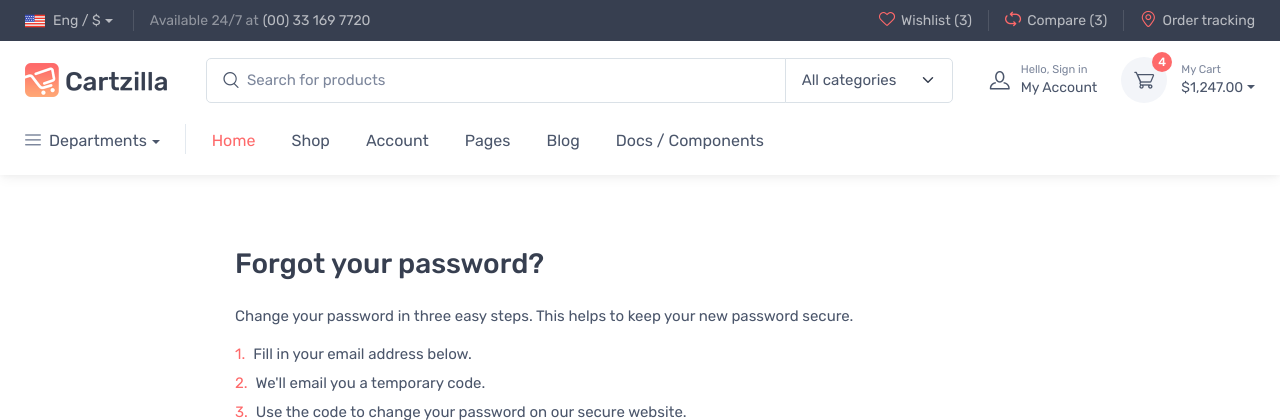
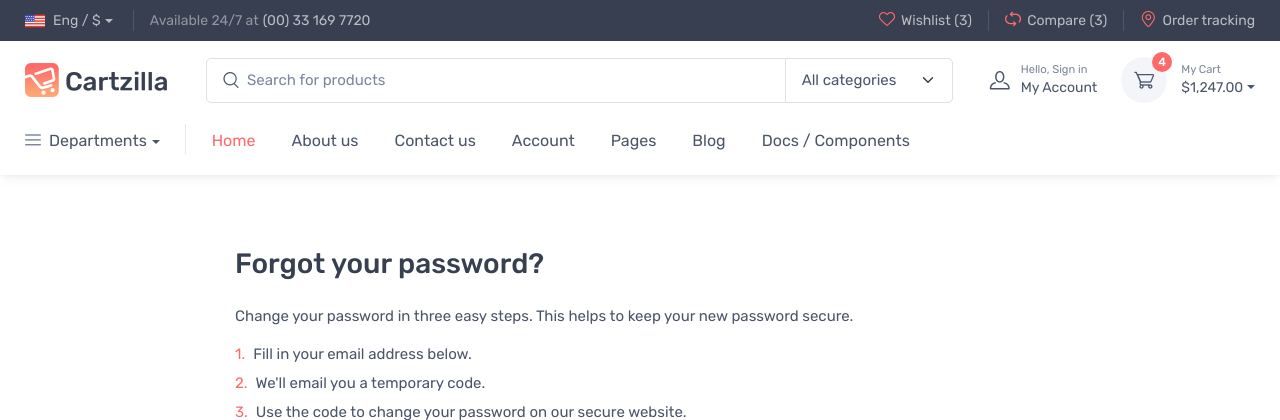
Before and after one commit to jahan7755/ecom, a Laravel app: page /account-password-recovery in a window 1280 px wide. Shown: the top 420 px of the page. Run offline with Laravel 12, Linux system fonts and the light colour scheme; some web fonts are replaced.

Commit message:
template updated

```diff
--- a/resources/views/layouts/main.blade.php
+++ b/resources/views/layouts/main.blade.php
@@ -710,8 +710,8 @@
                 </ul>
                 <!-- Primary menu-->
                 <ul class="navbar-nav">
-                  <li class="nav-item dropdown active"><a class="nav-link dropdown-toggle" href="#" data-bs-toggle="dropdown">Home</a>
-                    <ul class="dropdown-menu">
+                  <li class="nav-item dropdown active"><a class="nav-link dropdown-toggle" href="home" >Home</a>
+                    {{-- <ul class="dropdown-menu">
                       <li class="dropdown position-static mb-0"><a class="dropdown-item border-bottom py-2" href="home-nft.html"><span class="d-block text-heading">NFT Marketplace<span class="badge bg-danger ms-1">NEW</span></span><small class="d-block text-muted">NFTs, Multi-vendor, Auctions</small></a>
                         <div class="dropdown-menu h-100 animation-none mt-0 p-3"><a class="d-block" href="home-nft.html" style="width: 250px;"><img src="img/home/preview/th08.jpg" alt="NFT Marketplace"></a></div>
                       </li>
@@ -736,10 +736,10 @@
                       <li class="dropdown position-static mb-0"><a class="dropdown-item py-2" href="home-single-store.html"><span class="d-block text-heading">Single Product Store</span><small class="d-block text-muted">Single product / mono brand</small></a>
                         <div class="dropdown-menu h-100 animation-none mt-0 p-3"><a class="d-block" href="home-single-store.html" style="width: 250px;"><img src="img/home/preview/th05.jpg" alt="Single Product / Brand Store"></a></div>
                       </li>
-                    </ul>
+                    </ul> --}}
                   </li>
-                  <li class="nav-item dropdown"><a class="nav-link dropdown-toggle" href="#" data-bs-toggle="dropdown">Shop</a>
-                    <div class="dropdown-menu p-0">
+                  <li class="nav-item dropdown"><a class="nav-link dropdown-toggle" href="about">About us</a>
+                    {{-- <div class="dropdown-menu p-0">
                       <div class="d-flex flex-wrap flex-sm-nowrap px-2">
                         <div class="mega-dropdown-column pt-1 pt-lg-4 pb-4 px-2 px-lg-3">
                           <div class="widget widget-links mb-4">
@@ -815,7 +815,10 @@
                           </div>
                         </div>
                       </div>
-                    </div>
+                    </div> --}}
+                  </li>
+                  <li class="nav-item dropdown"><a class="nav-link dropdown-toggle" href="contacts">Contact us</a>
+
                   </li>
                   <li class="nav-item dropdown"><a class="nav-link dropdown-toggle" href="#" data-bs-toggle="dropdown" data-bs-auto-close="outside">Account</a>
                     <ul class="dropdown-menu">
```
